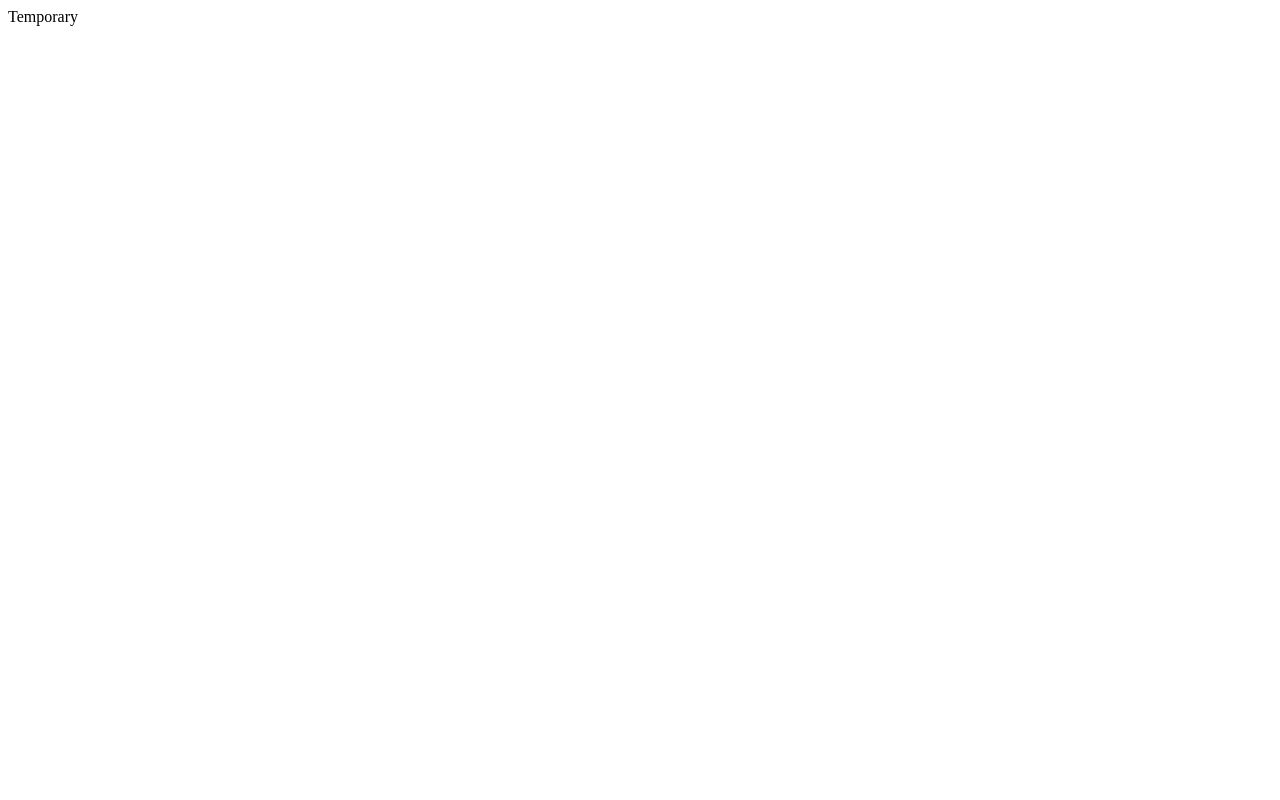
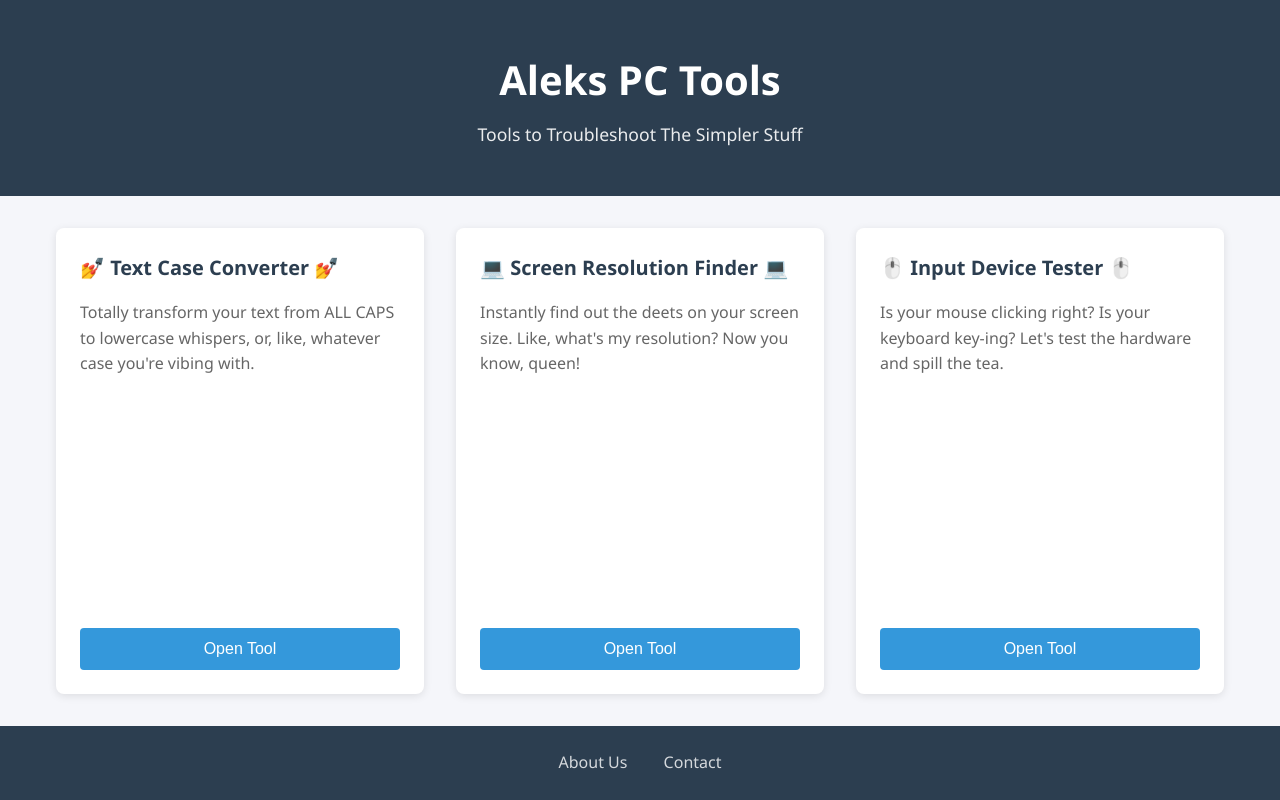
Before and after one commit to justAleks0/Aleks-PC-Tools, a plain HTML site: page index.html in a window 1280 px wide. Drawn offline with Linux system fonts and the light colour scheme.

Commit message:
Add files via upload

```diff
--- a/index.html
+++ b/index.html
@@ -1 +1,47 @@
-Temporary
+<html lang="en">
+<head>
+    <meta charset="UTF-8">
+    <meta name="viewport" content="width=device-width, initial-scale=1.0">
+    <title>Aleks PC Tools - PC Troubleshooting Utilities</title>
+    <link rel="stylesheet" href="styles.css">
+</head>
+<body>
+    <header class="site-header">
+        <h1>Aleks PC Tools</h1>
+        <p class="tagline">Tools to Troubleshoot The Simpler Stuff</p>
+    </header>
+
+    <main class="tools-grid">
+        <a href="https://justaleks0.github.io/Aleks-PC-Tools/Text-Case-Converter/Text-Case-Converter.html" class="tool-link">
+            <div class="tool-card">
+                <h2 class="tool-title">💅 Text Case Converter 💅</h2>
+                <p class="tool-description">Totally transform your text from ALL CAPS to lowercase whispers, or, like, whatever case you're vibing with.</p>
+                <button class="tool-button">Open Tool</button>
+            </div>
+        </a>
+
+        <a href="https://justaleks0.github.io/Aleks-PC-Tools/Screen-Resolution-Finder/Screen-Resolution-Finder.html" class="tool-link">
+            <div class="tool-card">
+                <h2 class="tool-title">💻 Screen Resolution Finder 💻</h2>
+                <p class="tool-description">Instantly find out the deets on your screen size. Like, what's my resolution? Now you know, queen!</p>
+                <button class="tool-button">Open Tool</button>
+            </div>
+        </a>
+
+        <a href="https://justaleks0.github.io/Aleks-PC-Tools/Input-Device-Tester/Input-Device-Tester.html" class="tool-link">
+            <div class="tool-card">
+                <h2 class="tool-title">🖱️ Input Device Tester 🖱️</h2>
+                <p class="tool-description">Is your mouse clicking right? Is your keyboard key-ing? Let's test the hardware and spill the tea.</p>
+                <button class="tool-button">Open Tool</button>
+            </div>
+        </a>
+    </main>
+
+    <footer class="site-footer">
+        <nav>
+            <a href="#" class="footer-link">About Us</a>
+            <a href="#" class="footer-link">Contact</a>
+        </nav>
+    </footer>
+</body>
+</html>
--- /dev/null
+++ b/styles.css
@@ -0,0 +1,139 @@
+:root {
+    --primary-color: #2c3e50;
+    --accent-color: #3498db;
+    --bg-color: #f5f6fa;
+    --card-bg: #ffffff;
+    --text-color: #2c3e50;
+    --shadow: 0 2px 8px rgba(0, 0, 0, 0.1);
+}
+
+* {
+    margin: 0;
+    padding: 0;
+    box-sizing: border-box;
+}
+
+body {
+    font-family: 'Segoe UI', system-ui, -apple-system, sans-serif;
+    background-color: var(--bg-color);
+    color: var(--text-color);
+    line-height: 1.6;
+    min-height: 100vh;
+    display: flex;
+    flex-direction: column;
+}
+
+.site-header {
+    text-align: center;
+    padding: 3rem 1rem;
+    background-color: var(--primary-color);
+    color: white;
+}
+
+.site-header h1 {
+    font-size: 2.5rem;
+    margin-bottom: 0.5rem;
+    font-weight: 600;
+}
+
+.tagline {
+    font-size: 1.1rem;
+    opacity: 0.9;
+}
+
+.tools-grid {
+    max-width: 1200px;
+    margin: 2rem auto;
+    padding: 0 1rem;
+    flex: 1;
+    display: grid;
+    grid-template-columns: repeat(auto-fit, minmax(300px, 1fr));
+    gap: 2rem;
+}
+
+.tool-link {
+    text-decoration: none;
+    color: inherit;
+}
+
+.tool-card {
+    background: var(--card-bg);
+    border-radius: 8px;
+    padding: 1.5rem;
+    box-shadow: var(--shadow);
+    transition: transform 0.2s, box-shadow 0.2s;
+    height: 100%;
+    display: flex;
+    flex-direction: column;
+}
+
+.tool-card:hover {
+    transform: translateY(-2px);
+    box-shadow: 0 4px 12px rgba(0, 0, 0, 0.15);
+}
+
+.tool-title {
+    font-size: 1.25rem;
+    margin-bottom: 1rem;
+    color: var(--primary-color);
+}
+
+.tool-description {
+    margin-bottom: auto;
+    color: #666;
+}
+
+.tool-button {
+    background-color: var(--accent-color);
+    color: white;
+    border: none;
+    padding: 0.75rem 1.5rem;
+    border-radius: 4px;
+    cursor: pointer;
+    font-size: 1rem;
+    transition: background-color 0.2s;
+}
+
+.tool-button:hover {
+    background-color: #2980b9;
+}
+
+.site-footer {
+    margin-top: auto;
+    padding: 1.5rem;
+    background-color: var(--primary-color);
+    color: white;
+    text-align: center;
+}
+
+.footer-link {
+    color: white;
+    text-decoration: none;
+    margin: 0 1rem;
+    opacity: 0.8;
+    transition: opacity 0.2s;
+}
+
+.footer-link:hover {
+    opacity: 1;
+}
+
+@media (max-width: 768px) {
+    .site-header h1 {
+        font-size: 2rem;
+    }
+
+    .tagline {
+        font-size: 1rem;
+    }
+
+    .tools-grid {
+        grid-template-columns: 1fr;
+        gap: 1rem;
+        margin: 1rem;
+    }
+
+    .tool-card {
+        margin: 0.5rem;
+    }
+}
```
Also changed, not shown: logo.png (added).
